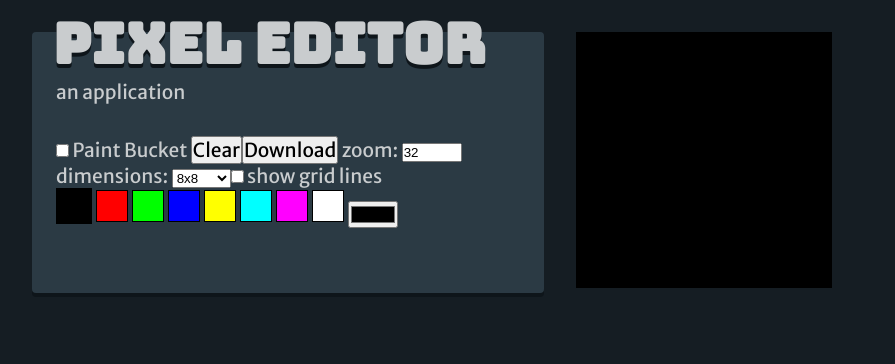
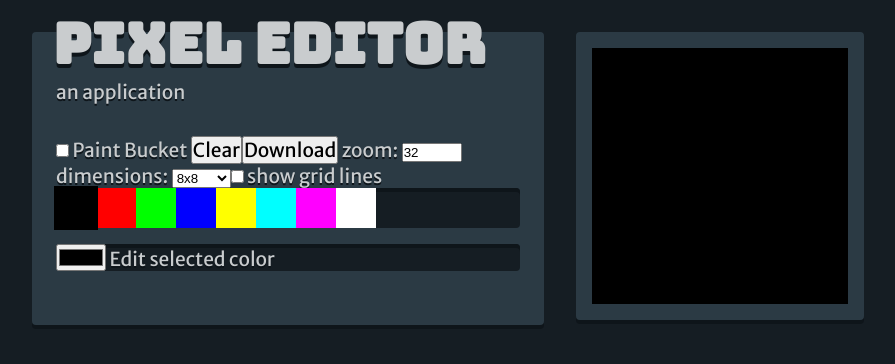
Before and after one commit to vvye/pixel-editor, a Vue app: page / in a window 1280 px wide. Shown: the top 364 px of the page, without its empty margins (0-895 px from the left). Built offline with nearby package versions, Linux system fonts and the light colour scheme.

Commit message:
Style palette editor

```diff
--- a/src/App.vue
+++ b/src/App.vue
@@ -95,6 +95,7 @@ body {
     background-color: #151d23;
     color: #c9ccce;
     padding: 2rem;
+    text-shadow: 0 0.125rem 0 #0e151a;
 }
 
 body, button {
--- a/src/components/PaletteEditor.vue
+++ b/src/components/PaletteEditor.vue
@@ -1,9 +1,13 @@
 <template>
-    <div>
+    <div class="palette-container">
         <PaletteEntry v-for="(color, id) in this.palette" :key="id"
                       :color="color" :selected="this.currentColorId === id"
                       @click="selectColor(id)" />
-        <input type="color" :value="this.selectedColorAsHex" @change="changeSelectedColor" />
+    </div>
+    <div class="palette-container">
+        <label>
+            <input type="color" :value="this.selectedColorAsHex" @input="changeSelectedColor" /> Edit selected color
+        </label>
     </div>
 </template>
 
@@ -47,9 +51,12 @@ export default {
 </script>
 
 <style scoped>
-div {
+.palette-container {
     display: flex;
     align-items: center;
     margin-bottom: 1rem;
+    background-color: #151d23;
+    border-radius: 0.25rem;
+    box-shadow: inset 0 0.25rem 0 #0e151a;
 }
 </style>
--- a/src/components/PaletteEntry.vue
+++ b/src/components/PaletteEntry.vue
@@ -10,7 +10,7 @@ export default {
         selected: Boolean
     },
     computed: {
-        cssProps: function () {
+        cssProps() {
             return {
                 '--bg-color': `rgb(${this.color.join(',')})`
             }
@@ -22,14 +22,11 @@ export default {
 <style scoped>
 div {
     background-color: var(--bg-color);
-    width: 2rem;
-    height: 2rem;
-    margin-right: 0.25rem;
-    border: 1px solid black;
+    width: 2.5rem;
+    height: 2.5rem;
 }
 
 div.selected {
-    width: 2.25rem;
-    height: 2.25rem;
+    transform: scale(1.1);
 }
 </style>
--- a/src/components/PixelCanvas.vue
+++ b/src/components/PixelCanvas.vue
@@ -183,4 +183,9 @@ export default {
 </script>
 
 <style scoped>
+canvas {
+    border: 1rem solid #2b3a44;
+    border-radius: 0.25rem;
+    box-shadow: 0 0.25rem 0 #0e151a;
+}
 </style>
```
